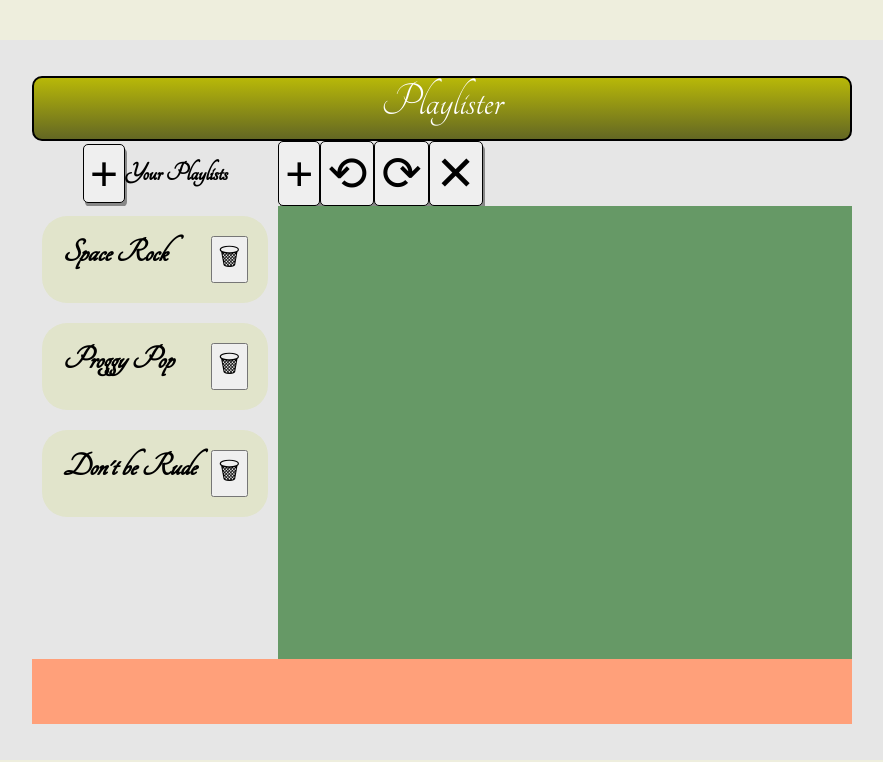
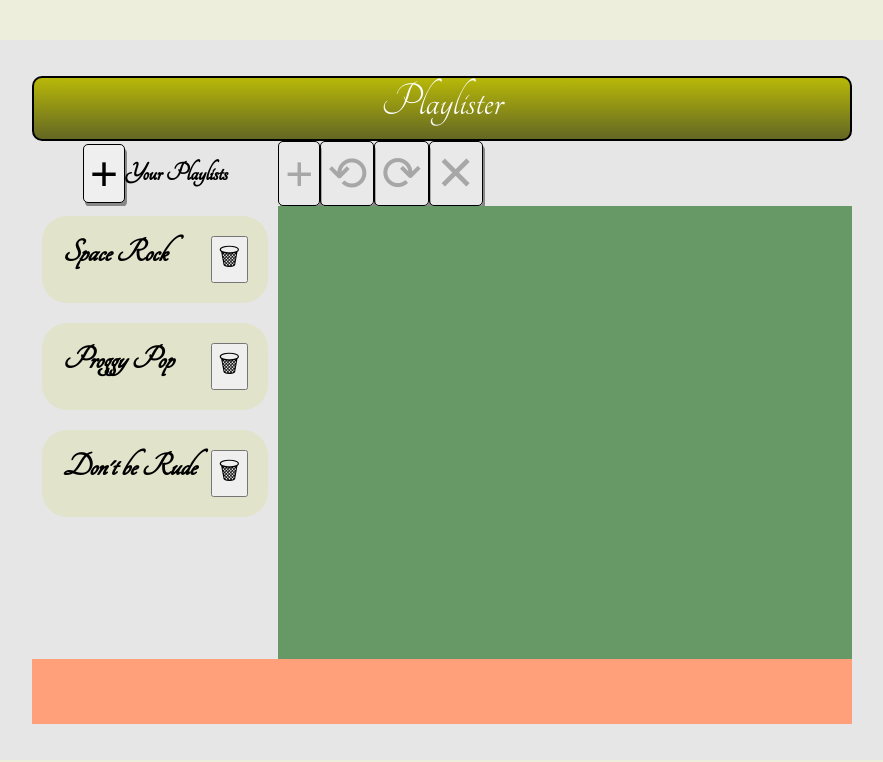
Before and after one commit to Jmarin123/playlister_hw2, a React (Create React App) app: page / in a window 1280 px wide. Shown: the top 762 px of the page, without its empty margins (198-1081 px from the left). Built offline with nearby package versions, Linux system fonts and the light colour scheme.

Commit message:
Add song button alongside some foolproof work and all work is saved to list

```diff
--- a/src/App.js
+++ b/src/App.js
@@ -144,8 +144,10 @@ class App extends React.Component {
     }
     deleteSong = (song) => {
         let getCurrentList = this.state.currentList;
-        getCurrentList.songs = getCurrentList.songs.filter((getSong) => song !== getSong);
-        this.setStateWithUpdatedList(getCurrentList);
+        if (getCurrentList) {
+            getCurrentList.songs = getCurrentList.songs.filter((getSong) => song !== getSong);
+            this.setStateWithUpdatedList(getCurrentList);
+        }
     }
     editMarkedSong = () => {
         this.editSong(this.state.markedSong, this.state.currentSong);
@@ -217,6 +219,8 @@ class App extends React.Component {
     }
     // THIS FUNCTION BEGINS THE PROCESS OF CLOSING THE CURRENT LIST
     closeCurrentList = () => {
+
+        this.tps.clearAllTransactions();
         this.setState(prevState => ({
             listKeyPairMarkedForDeletion: prevState.listKeyPairMarkedForDeletion,
             currentList: null,
@@ -226,7 +230,7 @@ class App extends React.Component {
         }), () => {
             // AN AFTER EFFECT IS THAT WE NEED TO MAKE SURE
             // THE TRANSACTION STACK IS CLEARED
-            this.tps.clearAllTransactions();
+
         });
     }
     setStateWithUpdatedList(list) {
@@ -268,6 +272,17 @@ class App extends React.Component {
             list.songs[end] = temp;
         }
         this.setStateWithUpdatedList(list);
+    }
+    addSong = () => {
+        console.log("Here!");
+        let defaultSong = {
+            title: 'Untitled',
+            artist: 'Unknown',
+            youTubeId: 'dQw4w9WgXcQ'
+        }
+        let currentList = this.state.currentList;
+        currentList.songs.push(defaultSong);
+        this.setStateWithUpdatedList(currentList);
     }
     // THIS FUNCTION ADDS A MoveSong_Transaction TO THE TRANSACTION STACK
     addMoveSongTransaction = (start, end) => {
@@ -311,7 +326,7 @@ class App extends React.Component {
         document.getElementById("youTubeId").value = song.youTubeId
         this.setState(prevState => ({
             currentList: prevState.currentList,
-            listKeyPairMarkedForDeletion: null,
+            listKeyPairMarkedForDeletion: prevState.listKeyPairMarkedForDeletion,
             sessionData: prevState.sessionData,
             markedSong: song,
             currentSong: index
@@ -320,7 +335,7 @@ class App extends React.Component {
         });
     }
 
-    markListForDeletion = (song, index) => {
+    markSongForDeletion = (song, index) => {
         this.setState(prevState => ({
             currentList: prevState.currentList,
             listKeyPairMarkedForDeletion: null,
@@ -391,12 +406,13 @@ class App extends React.Component {
                     undoCallback={this.undo}
                     redoCallback={this.redo}
                     closeCallback={this.closeCurrentList}
+                    addSongCallback={this.addSong}
                 />
                 <PlaylistCards
                     currentList={this.state.currentList}
                     moveSongCallback={this.addMoveSongTransaction}
                     editSongCallback={this.markSongForEdit}
-                    deleteSongCallback={this.markListForDeletion} />
+                    deleteSongCallback={this.markSongForDeletion} />
                 <Statusbar
                     currentList={this.state.currentList} />
                 <DeleteListModal
--- a/src/components/EditToolbar.js
+++ b/src/components/EditToolbar.js
@@ -3,15 +3,15 @@ import React from "react";
 export default class EditToolbar extends React.Component {
     render() {
         const { canAddSong, canUndo, canRedo, canClose,
-                undoCallback, redoCallback, closeCallback} = this.props;
+            undoCallback, redoCallback, closeCallback, addSongCallback } = this.props;
         let addSongClass = "toolbar-button";
         let undoClass = "toolbar-button";
         let redoClass = "toolbar-button";
         let closeClass = "toolbar-button";
-        if (canAddSong) addSongClass += " disabled";
-        if (canUndo) undoClass += " disabled";
-        if (canRedo) redoClass += " disabled";
-        if (canClose) closeClass += " disabled";
+        if (!canAddSong) addSongClass += " disabled";
+        if (!canUndo) undoClass += " disabled";
+        if (!canRedo) redoClass += " disabled";
+        if (!canClose) closeClass += " disabled";
         return (
             <div id="edit-toolbar">
                 <input
@@ -19,6 +19,8 @@ export default class EditToolbar extends React.Component {
                     id='add-song-button'
                     value="+"
                     className={addSongClass}
+                    disabled={!canAddSong}
+                    onClick={addSongCallback}
                 />
                 <input
                     type="button"
@@ -26,6 +28,7 @@ export default class EditToolbar extends React.Component {
                     value="⟲"
                     className={undoClass}
                     onClick={undoCallback}
+                    disabled={!canUndo}
                 />
                 <input
                     type="button"
@@ -33,6 +36,7 @@ export default class EditToolbar extends React.Component {
                     value="⟳"
                     className={redoClass}
                     onClick={redoCallback}
+                    disabled={!canRedo}
                 />
                 <input
                     type="button"
@@ -40,6 +44,7 @@ export default class EditToolbar extends React.Component {
                     value="&#x2715;"
                     className={closeClass}
                     onClick={closeCallback}
+                    disabled={!canClose}
                 />
             </div>
         )
```
Lines whose indentation alone changed are shown as unchanged.
